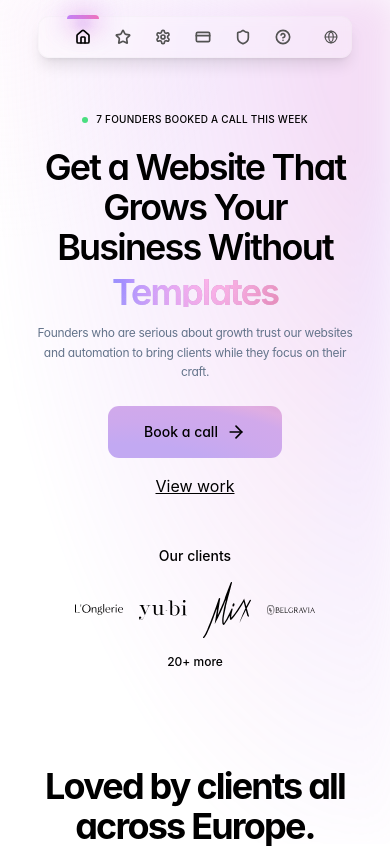
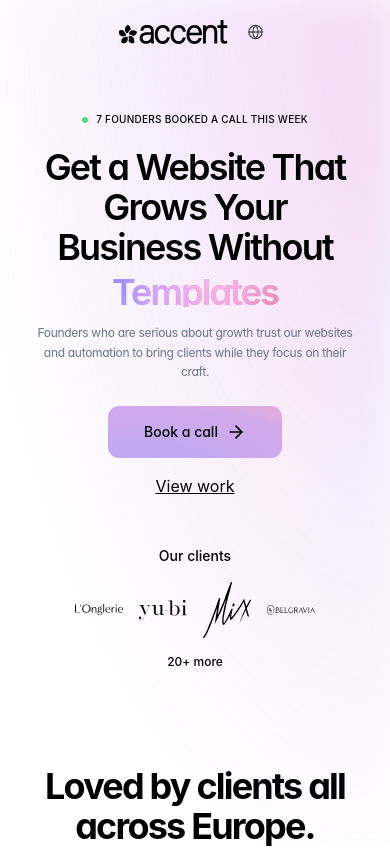
Before and after one commit to maybellineswag/ACCENT, a Next.js app: page / in a window 390 px wide. Shown: the top 848 px of the page. Built offline with nearby package versions, Linux system fonts and the light colour scheme.

Commit message:
Quick update

```diff
--- a/components/NavBar.tsx
+++ b/components/NavBar.tsx
@@ -158,7 +158,61 @@ export function NavBar({ className }: NavBarProps) {
         className,
       )}
     >
-      <div className="flex items-center gap-2 sm:gap-3 bg-white/25 backdrop-blur-sm border border-neutral-200/20 py-1 px-1 rounded-[11px] shadow-lg relative pointer-events-auto">
+      {/* Mobile Header - Only Globe and Logo */}
+      <div className="sm:hidden flex items-center justify-center gap-3 pointer-events-auto">
+        <Image
+          src="/accent_logo.svg"
+          alt="ACCENT Logo"
+          width={24}
+          height={24}
+          className="h-6 w-auto select-none"
+          style={{ filter: "brightness(0)" }}
+        />
+        <div className="relative">
+          <button
+            onClick={() => setShowLangDropdown(!showLangDropdown)}
+            className="flex items-center justify-center w-8 h-8 hover:text-black transition-colors"
+          >
+            <Globe className="w-4 h-4 text-neutral-600" />
+          </button>
+
+          {showLangDropdown && (
+            <div className="absolute top-10 right-0 bg-white/25 backdrop-blur-sm border border-neutral-200/20 rounded-xl shadow-lg py-2 min-w-[140px] z-50">
+              <button
+                onClick={() => handleLangChange('cs')}
+                className={`w-full px-4 py-2 text-sm text-left hover:bg-white/20 transition-colors flex items-center gap-3 ${language === 'cs' ? 'text-black font-medium' : 'text-black'}`}
+              >
+                <Image src="/flags/cz.svg" alt="Czech Flag" width={20} height={15} className="w-5 h-auto flex-shrink-0 rounded-sm" />
+                <span>Čeština</span>
+              </button>
+              <button
+                onClick={() => handleLangChange('en')}
+                className={`w-full px-4 py-2 text-sm text-left hover:bg-white/20 transition-colors flex items-center gap-3 ${language === 'en' ? 'text-black font-medium' : 'text-black'}`}
+              >
+                <Image src="/flags/us.svg" alt="US Flag" width={20} height={15} className="w-5 h-auto flex-shrink-0 rounded-sm" />
+                <span>English</span>
+              </button>
+              <button
+                onClick={() => handleLangChange('ru')}
+                className={`w-full px-4 py-2 text-sm text-left hover:bg-white/20 transition-colors flex items-center gap-3 ${language === 'ru' ? 'text-black font-medium' : 'text-black'}`}
+              >
+                <Image src="/flags/ru.svg" alt="Russian Flag" width={20} height={15} className="w-5 h-auto flex-shrink-0 rounded-sm" />
+                <span>Русский</span>
+              </button>
+              <button
+                onClick={() => handleLangChange('uk')}
+                className={`w-full px-4 py-2 text-sm text-left hover:bg-white/20 transition-colors flex items-center gap-3 ${language === 'uk' ? 'text-black font-medium' : 'text-black'}`}
+              >
+                <Image src="/flags/ua.svg" alt="Ukrainian Flag" width={20} height={15} className="w-5 h-auto flex-shrink-0 rounded-sm" />
+                <span>Українська</span>
+              </button>
+            </div>
+          )}
+        </div>
+      </div>
+
+      {/* Desktop Navbar */}
+      <div className="hidden sm:flex items-center gap-2 sm:gap-3 bg-white/25 backdrop-blur-sm border border-neutral-200/20 py-1 px-1 rounded-[11px] shadow-lg relative pointer-events-auto">
         {/* Logo */}
         <Link
           href="/"
```
